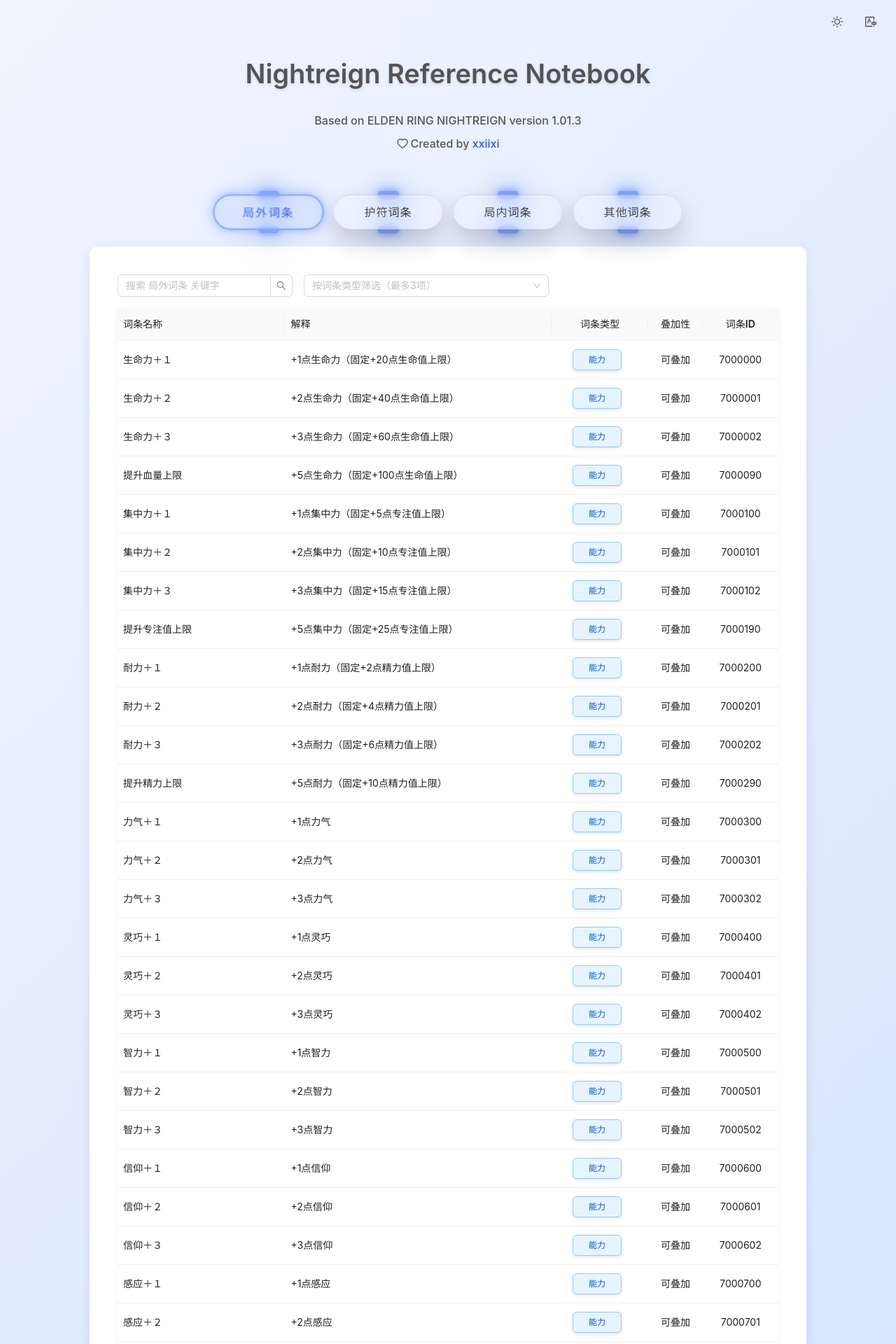
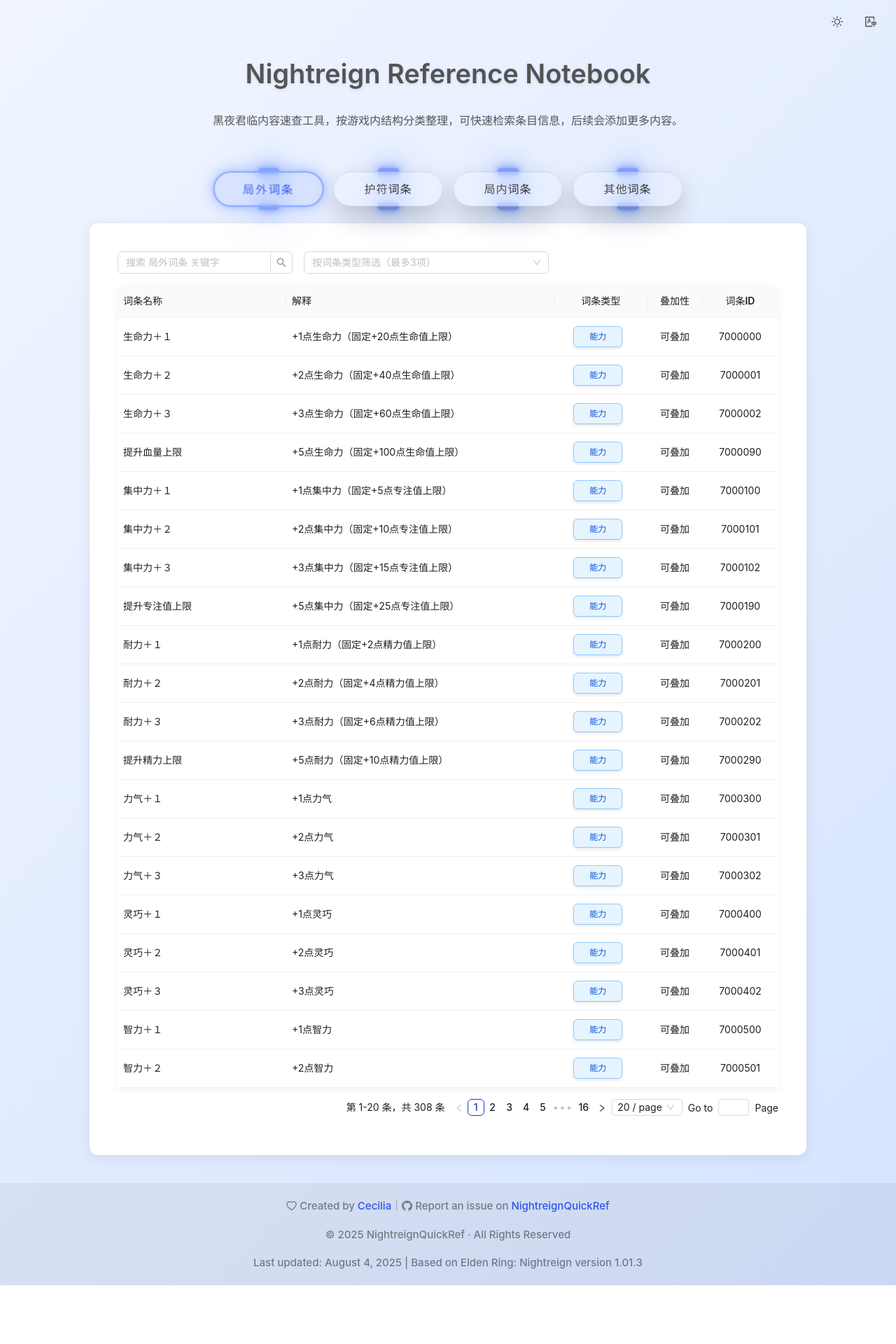
Before and after one commit to xxiixi/NightreignQuickRef, a React (Vite) app in the folder nightreign-reference-notebook/: page / in a window 1280 px wide. Shown: the top 1920 px of the page at 70% size. After the commit the page ends 1836 px from the top, so only its background shows below. Built offline with nearby package versions, Linux system fonts and the light colour scheme.

Commit message:
修改了footer和header内容；减少了每页展示行数；

```diff
--- a/nightreign-reference-notebook/src/App.tsx
+++ b/nightreign-reference-notebook/src/App.tsx
@@ -383,19 +383,7 @@
           </Title>
           <Space direction="vertical" size="small" className="subtitle">
             <Text type="secondary" className="subtitle-text">
-              Based on ELDEN RING NIGHTREIGN version 1.01.3
-            </Text>
-            <Text type="secondary" className="subtitle-text">
-            <HeartOutlined style={{ marginRight: '4px' }} />
-               Created by{' '}
-              <a
-                href="https://github.com/xxiixi"
-                target="_blank"
-                rel="noopener noreferrer"
-                className="author-link"
-              >
-                xxiixi
-              </a>
+              黑夜君临内容速查工具，按游戏内结构分类整理，可快速检索条目信息，后续会添加更多内容。
             </Text>
           </Space>
         </div>
@@ -509,7 +497,7 @@
               rowKey="entry_id"
               pagination={{
                 current: currentPage,
-                pageSize: 30,
+                pageSize: 20,
                 showSizeChanger: true,
                 showQuickJumper: true,
                 showTotal: (total, range) => `第 ${range[0]}-${range[1]} 条，共 ${total} 条`,
@@ -520,11 +508,23 @@
             />
           </div>
         </div>
-        <div className="footer">
+                <div className="footer">
             <Space direction="vertical" size="middle" align="center">
               <Text type="secondary" className="footer-text">
-              <GithubOutlined style={{ marginRight: '4px' }} />
-                Check out the project or report an issue on{' '}
+                <HeartOutlined style={{ marginRight: '4px' }} />
+                Created by{' '}
+                <a
+                  href="https://github.com/xxiixi"
+                  target="_blank"
+                  rel="noopener noreferrer"
+                  className="author-link"
+                >
+                  Cecilia
+                </a>
+
+                ｜
+                <GithubOutlined style={{ marginRight: '4px' }} />
+                Report an issue on{' '}
                 <a
                   href="https://github.com/xxiixi/NightreignQuickRef"
                   target="_blank"
@@ -534,6 +534,12 @@
                   NightreignQuickRef
                 </a>
               </Text>
+              <Text type="secondary" className="footer-text">
+                © 2025 NightreignQuickRef · All Rights Reserved
+              </Text>
+              <Text type="secondary" className="footer-text">
+                Last updated: August 4, 2025 | Based on Elden Ring: Nightreign version 1.01.3
+              </Text>
             </Space>
           </div>
       </div>
```
